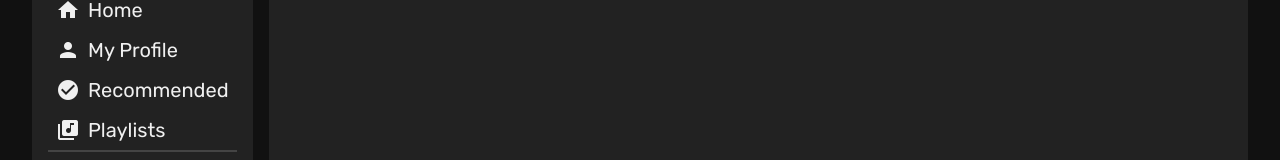
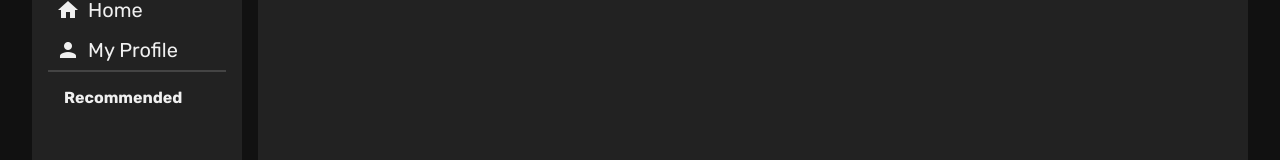
Before and after one commit to lux-coded/OLD-tunesurge, a React (Create React App) app: page /search/1 in a window 1280 px wide. Shown: the part 262-422 px from the top of the page. Built offline with nearby package versions, Linux system fonts and the light colour scheme; no server answers.

Commit message:
Temporal change.

```diff
--- a/src/components/Dashboard/Dashboard.js
+++ b/src/components/Dashboard/Dashboard.js
@@ -78,7 +78,7 @@
             </span>
             My Profile
           </Link>
-          <div className='dashboard-link'>
+          {/* <div className='dashboard-link'>
             <span className="material-icons">
               check_circle
             </span>
@@ -89,7 +89,7 @@
               library_music
             </span>
             Playlists
-          </div>
+          </div> */}
           <hr></hr>
           <h4>Recommended</h4>
         </div>
```
